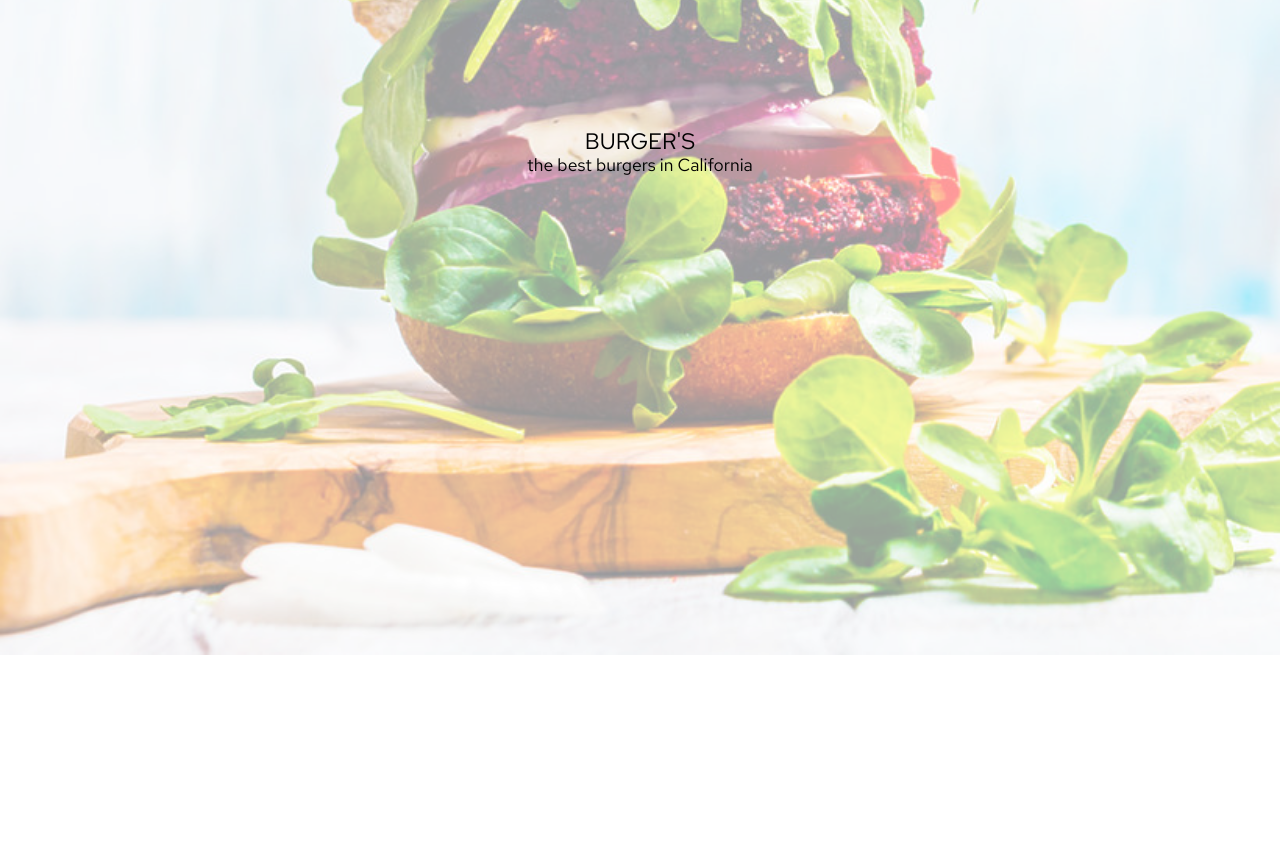
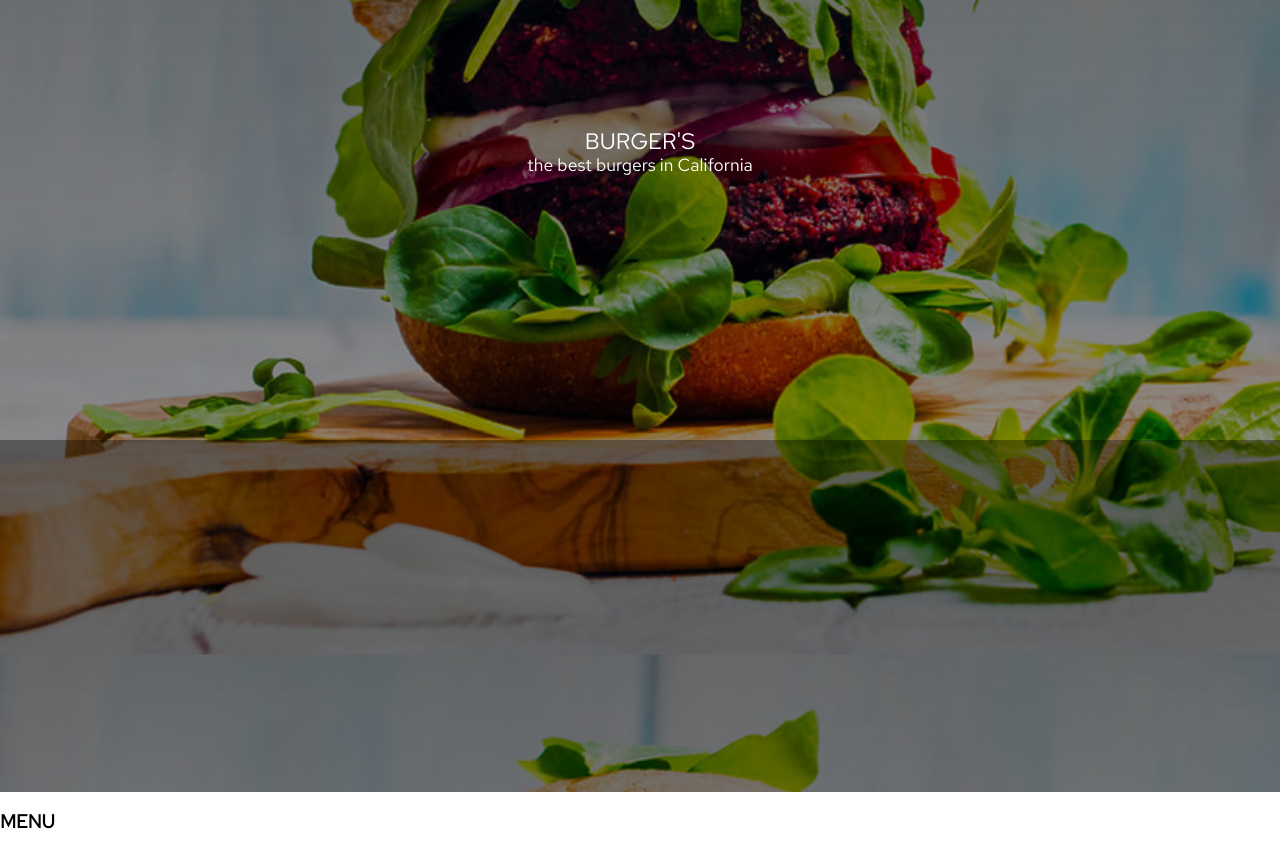
Before and after one commit to AleksandraBozenko/restaurant, a website: page src/content/index.html in a window 1280 px wide. Shown: the part 680-1531 px from the top of the page. Before the commit the page ends 1344 px from the top, so only its background shows below. Drawn offline with nearby package versions, Linux system fonts and the light colour scheme; files that its build step writes are made by us from their sources.

Commit message:
Repair: Background image gradient

```diff
--- a/src/content/index.html
+++ b/src/content/index.html
@@ -53,13 +53,16 @@
           <li class="nav__list--item">CONTACT US</li>
         </ul>
       </div>
-      <div class="title">
-        <img src="/assets/img/bg.jpg" class="title__img">
+      <section class="title">
+        <!-- <img src="/assets/img/bg.jpg" class="title__img"> -->
         <div class="title__text">
           <h1 class="title__text--bold">BURGER'S</h1>
           <h2 class="title__text--regular">the best burgers in California</h2>
         </div>
-      </div>
+      </section>
+      <section class="eat">
+        <h3 class="eat__title">MENU</h3>
+      </section>
     </main>
 
     <script src="js/main.js"></script>
--- a/src/scss/main.scss
+++ b/src/scss/main.scss
@@ -40,9 +40,16 @@ html {
 }
 .title{
   width: 100%;
+  height: 90vw;
   // height: 20vw;
   // background: yellow;;
-  // background-image: url('/assets/img/bg.jpg');
+  background-image: linear-gradient(rgba(0, 0, 0, 0.63), rgba(0, 0, 0, 0.438)),url(/assets/img/bg.jpg);
+  background-attachment: fixed;
+  background-repeat: no-repeat;
+  background-size: cover;
+  background-position: bottom;
+  z-index: 1;
+  // opacity: .6;
   &__img{
     width: 100%;
     opacity: .4;
@@ -56,6 +63,7 @@ html {
     justify-content: center;
     align-items: center;
     flex-direction: column;
+    color: $white;
     &--bold{
       margin: 0;
       font-weight: normal;
@@ -105,3 +113,6 @@ html {
 .nav--js{
   display: block;
 }
+.eat{
+  // position: absolute;
+}
```
